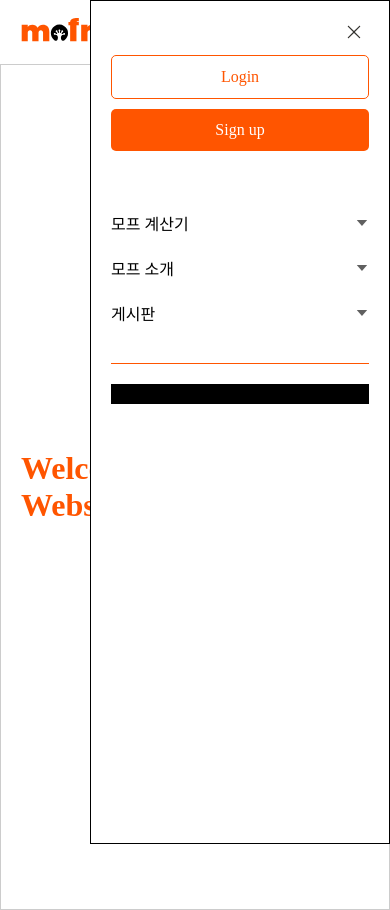
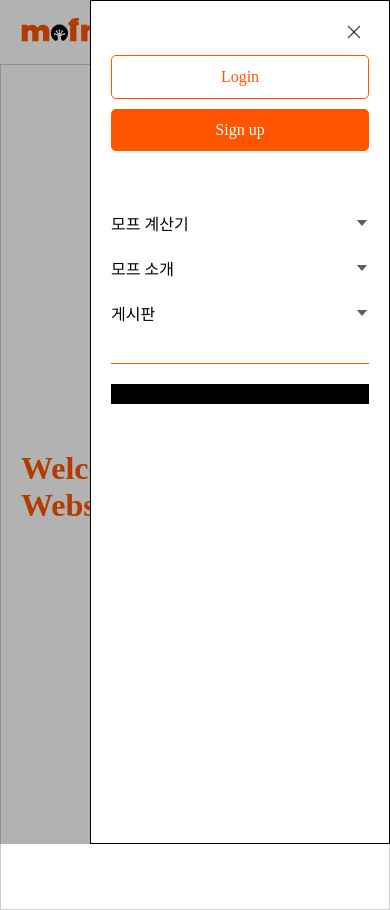
Before and after one commit to hamjongseok/MofMof-FE-1, a Next.js app: page / in a window 390 px wide. Both pictures are taken after a click on the element 358 px from the left and 32 px from the top of the page. Built offline with nearby package versions, Linux system fonts and the light colour scheme; no server answers.

Commit message:
feat: 오버레이기법, 메뉴 애니메이션 적용

```diff
--- a/src/components/Layout/Header/Header.tsx
+++ b/src/components/Layout/Header/Header.tsx
@@ -1,5 +1,5 @@
 import Link from 'next/link';
-import React from 'react';
+import React, {useEffect} from 'react';
 import Image from 'next/image';
 import * as M from '@/styles/Header/HeaderStyle';
 import {HeaderMainDropdown} from '@/components/Layout/Header/HeaderMainDropdown';
@@ -25,6 +25,14 @@ const Header = () => {
     board: true,
   });
   const [showMobileMenu, setShowMobileMenu] = useState<boolean>(false);
+
+  useEffect(() => {
+    if (showMobileMenu) {
+      document.body.style.overflow = 'hidden';
+    } else {
+      document.body.style.overflow = 'auto';
+    }
+  }, [showMobileMenu]);
 
   return (
     <M.HeaderWrapper>
--- a/src/components/Layout/Header/MobileMenuTab.tsx
+++ b/src/components/Layout/Header/MobileMenuTab.tsx
@@ -1,6 +1,6 @@
 import Button from '@/components/UI/Button';
 import * as M from '@/styles/Header/MobileMenuTabStyle';
-import {useEffect, useRef} from 'react';
+import {useEffect, useRef, useState} from 'react';
 import {MobileContentDrop} from './MobileContentDrop';
 
 type MobileMenuTabProps = {
@@ -11,6 +11,7 @@ export const MobileMenuTab: React.FC<MobileMenuTabProps> = ({
   setshowMobileMenu,
 }) => {
   const menuRef = useRef<HTMLDivElement | null>(null);
+  const [isFadeOut, setIsFadeOut] = useState(false);
 
   useEffect(() => {
     const handleClickOutside = (event: MouseEvent) => {
@@ -27,10 +28,16 @@ export const MobileMenuTab: React.FC<MobileMenuTabProps> = ({
 
   return (
     <>
-      <M.MobileMenuWrapper ref={menuRef}>
+      <M.MobileOverlay>
+        <M.MobileMenuWrapper ref={menuRef} fadeOut={isFadeOut}>
           <M.MobileMenuHeader>
             <M.MobileMenuHeaderBtn
-            onClick={() => setshowMobileMenu(false)}
+              onClick={() => {
+                setIsFadeOut(true);
+                setTimeout(() => {
+                  setshowMobileMenu(false);
+                }, 300);
+              }}
             ></M.MobileMenuHeaderBtn>
           </M.MobileMenuHeader>
           <M.MobileMenuUserDiv>
@@ -42,6 +49,7 @@ export const MobileMenuTab: React.FC<MobileMenuTabProps> = ({
           </M.MobileMenuDropdownDiv>
           <M.MobileMenuFooterDiv></M.MobileMenuFooterDiv>
         </M.MobileMenuWrapper>
+      </M.MobileOverlay>
     </>
   );
 };
--- a/src/styles/Header/MobileMenuTabStyle.ts
+++ b/src/styles/Header/MobileMenuTabStyle.ts
@@ -1,6 +1,28 @@
-import styled from 'styled-components';
+import styled, {keyframes, css} from 'styled-components';
 
-export const MobileMenuWrapper = styled.div`
+interface MobileMenuWrapperProps {
+  fadeOut: boolean;
+}
+
+const fadeInDown = keyframes`
+  0% {
+    transform: translate(100%);
+  }
+  100% {
+		transform: translate(0);
+		 }
+`;
+
+const fadeOutUp = keyframes`
+  0% {
+    transform: translate(0);
+  }
+  100% {
+    transform: translate(100%);
+  }
+`;
+
+export const MobileMenuWrapper = styled.div<MobileMenuWrapperProps>`
   width: 300px;
   background-color: #fff;
   padding: 0 20px;
@@ -10,9 +32,31 @@ export const MobileMenuWrapper = styled.div`
   margin: 0;
   position: fixed;
   height: 100vh;
-  border: 1px solid #000;
+  border: 0.3px solid #000;
   right: 0;
   top: 0;
+  animation: ${(props) =>
+    props.fadeOut
+      ? css`
+          ${fadeOutUp} 0.5s 1ms
+        `
+      : css`
+          ${fadeInDown} 0.5s 1ms
+        `};
+`;
+
+export const MobileOverlay = styled.div`
+  position: fixed;
+  width: 100vw;
+  height: 100vh;
+  background-color: rgba(0, 0, 0, 0.3);
+  top: 0;
+  z-index: 998;
+  padding: 0;
+  margin: 0;
+  @media (min-width: 1024px) {
+    display: none;
+  }
 `;
 
 export const MobileMenuHeader = styled.header`
--- a/src/styles/globalStyle.js
+++ b/src/styles/globalStyle.js
@@ -9,5 +9,6 @@ export const GlobalStyle = createGlobalStyle`
 	}
 	* {
     box-sizing: border-box;
+
   }
 `;
```
Lines whose indentation alone changed are shown as unchanged.
